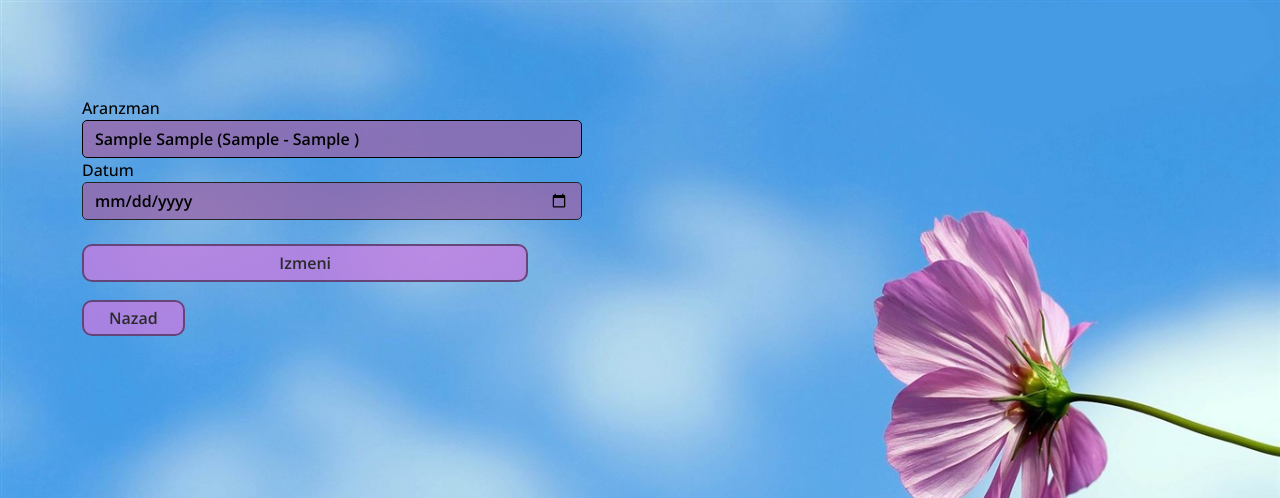
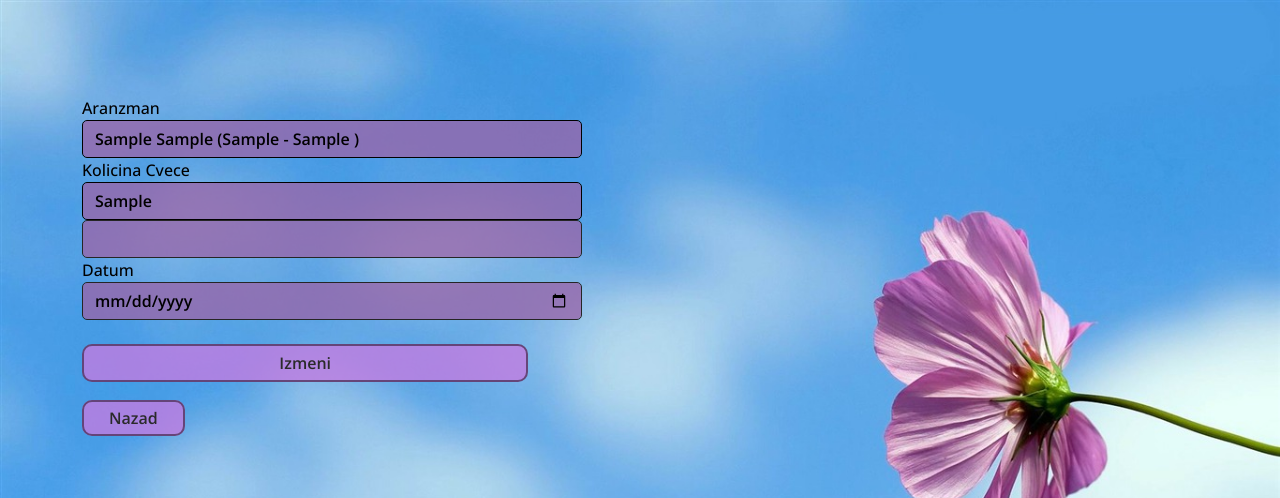
Before and after one commit to KacaGrujic/phpdomaci, a PHP site: page /izmeni.php in a window 1280 px wide. Shown: the top 498 px of the page. Run offline with PHP 8.4, Linux system fonts and the light colour scheme; the visitor is signed in with stand-in values (Sample User, id 1); tables that the repository leaves empty or names only in its code hold one stand-in row (values such as "Sample post"); data that the repository does not hold is empty; some libraries are stand-ins or nearby versions.

Commit message:
dodata izmena aranzmana za cvece i kolicinu

```diff
--- a/izmeni.php
+++ b/izmeni.php
@@ -14,8 +14,9 @@ if(isset($_POST['izmeni'])){
     $aranzman = trim($_POST['aranzman']);
     $datum = trim($_POST['datum']);
     $datumF = date("Y-m-d", strtotime($datum));
-
-    if(Aranzman::izmeniAranzman($aranzman, $datumF, $konekcija)){
+    $cvece = trim($_POST['cvece']);
+    $kolicina = trim($_POST['kolicina']);
+    if(Aranzman::izmeniAranzman($aranzman, $datumF, $kolicina, $cvece, $konekcija)){
         header("Location: home.php");
     }else{
         $poruka = "Aranzman nije izmenjen";
@@ -54,7 +55,15 @@ if(isset($_POST['izmeni'])){
                 <form method="post" action="">
                     <label for="aranzman">Aranzman</label>
                     <select id="aranzman" name="aranzman" class="form-control">
-
+                        <br><br>
+                    <label for="cvece">Cvece</label>
+                    <select id="cvece" name="cvece" class="form-control">
+                    </select>
+                    <label for="kolicina">Kolicina</label>
+                    <label for="cvece">Cvece</label>
+                    <select id="cvece" name="cvece" class="form-control">
+                    </select>
+                    <input type="int" id="kolicina" name="kolicina" class="form-control">
                     </select>
                     <label for="datum">Datum</label>
                     <input type="date" name="datum" class="form-control">
@@ -86,6 +95,21 @@ if(isset($_POST['izmeni'])){
         }
         popuniAranzmane();
 
+
+
+        function popuniCvece() {
+
+        $.ajax({
+            url: 'popuniCvece.php',
+            success: function (data) {
+            $("#cvece").html(data);
+            }
+        });
+        }
+        popuniCvece();
+
+
+
     </script>
 </body>
 
--- a/models/Aranzman.php
+++ b/models/Aranzman.php
@@ -39,14 +39,14 @@ class Aranzman{
         return $rezultati;
     }
 
-    public static function dodajAranzman($zaposleniID, $klijentID, $tipID, $kolicina, $datum, mysqli $konekcija)
+    public static function dodajAranzman($zaposleniID, $klijentID, $cveceID, $kolicina, $datum, mysqli $konekcija)
     {
-        return $konekcija->query("INSERT INTO aranzman VALUES(null, '$zaposleniID' , '$klijentID', '$tipID' , '$kolicina', '$datum' )");
+        return $konekcija->query("INSERT INTO aranzman VALUES(null, '$zaposleniID' , '$klijentID', '$cveceID' , '$kolicina', '$datum' )");
     }
 
-    public static function izmeniAranzman($aranzmanID, $datum, mysqli $konekcija)
+    public static function izmeniAranzman($aranzmanID, $datum, $kolicina, $cveceID, mysqli $konekcija)
     {
-        return $konekcija->query("UPDATE aranzman SET datum = '$datum' WHERE aranzmanID = $aranzmanID");
+        return $konekcija->query("UPDATE aranzman SET datum = '$datum', kolicina = '$kolicina', cveceID = '$cveceID' WHERE aranzmanID = $aranzmanID");
     }
 
     public static function obrisiAranzman($aranzmanID, mysqli $konekcija)
```
